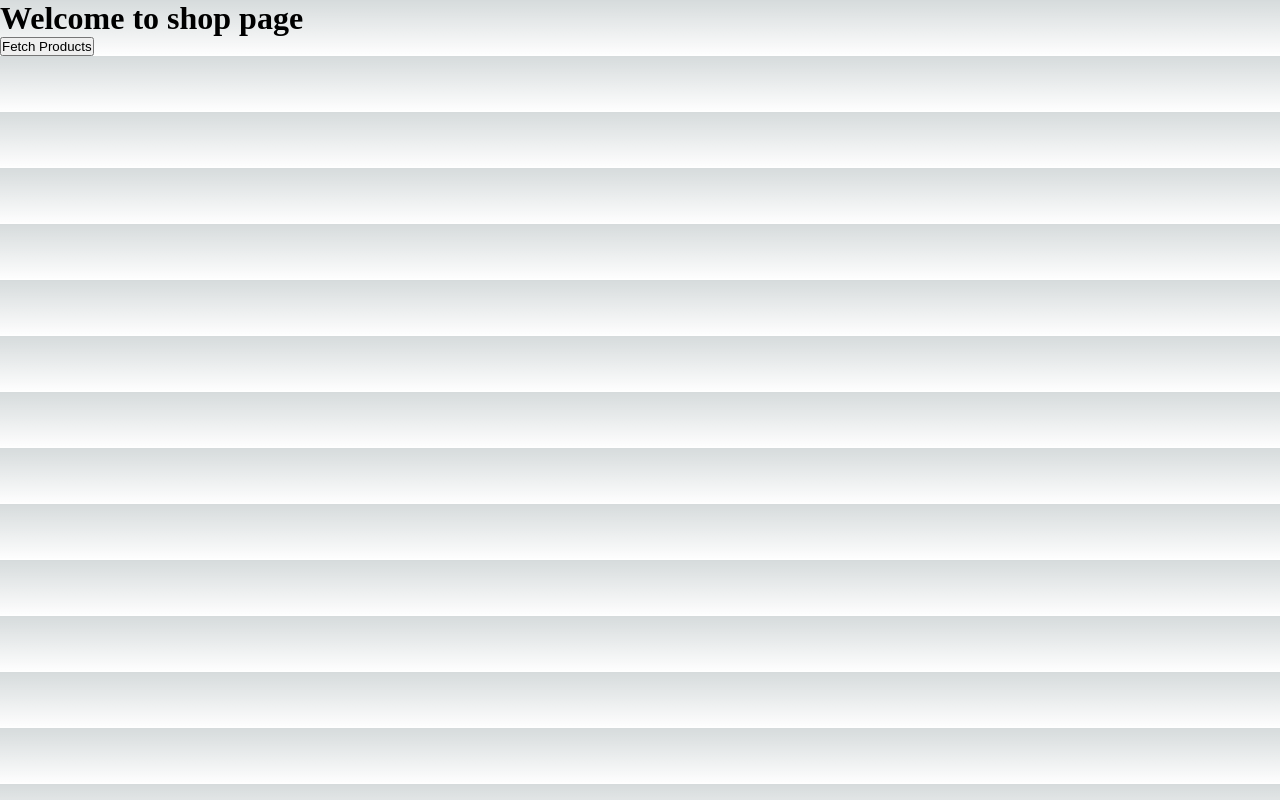
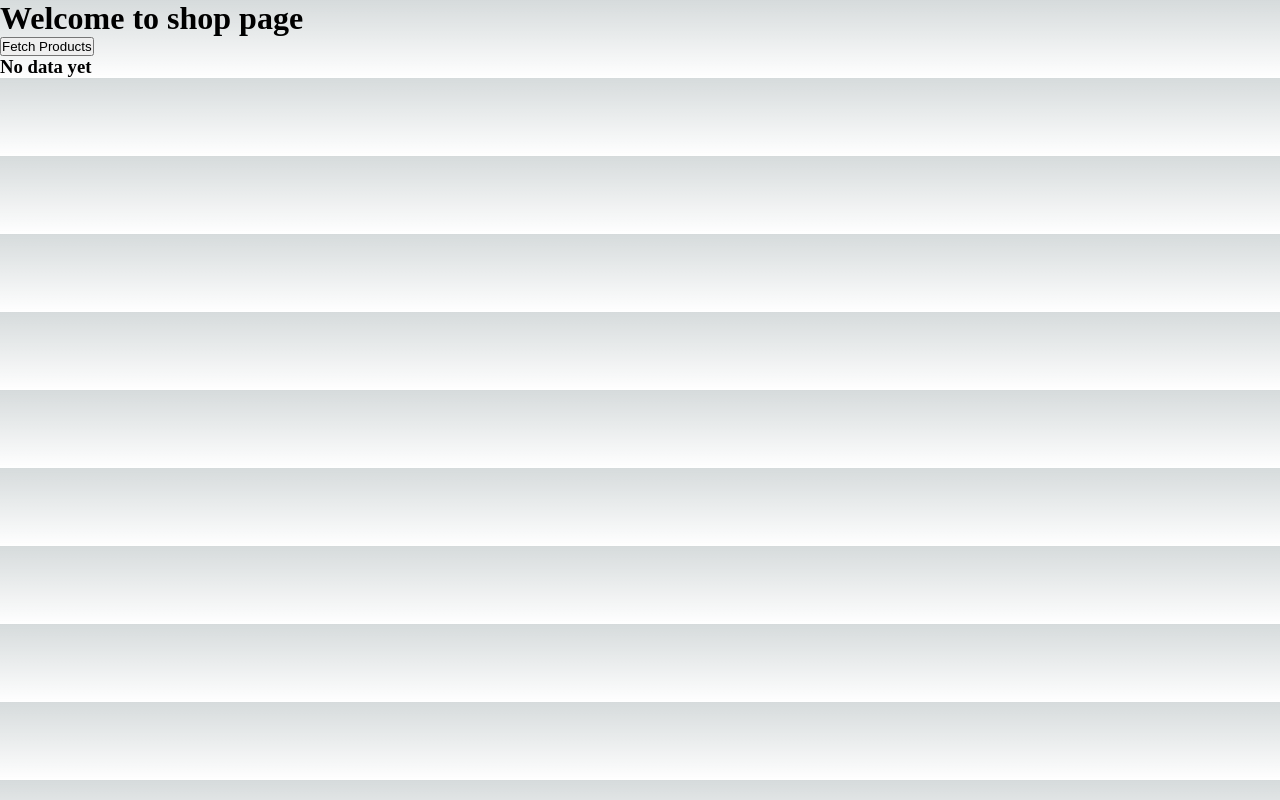
Before and after one commit to WaelMajdoub/nextjs-workshop-app, a Next.js app: page /shop in a window 1280 px wide. Built offline with nearby package versions, Linux system fonts and the light colour scheme.

Commit message:
Conditional (ternary) operator

```diff
--- a/src/pages/shop.tsx
+++ b/src/pages/shop.tsx
@@ -27,7 +27,9 @@ export default function Shop() {
         <h1>Welcome to shop page</h1>
         <button onClick={fetchProducts}>Fetch Products</button>
 
-        {products.length > 0 && <h2 >List of products</h2> }
+        {/* {products.length > 0 && <h2 >List of products</h2> } */}
+
+        {products.length > 0 ? <h2 >List of products</h2> : <h3>No data yet</h3> }
 
       </main>
     </>
```
